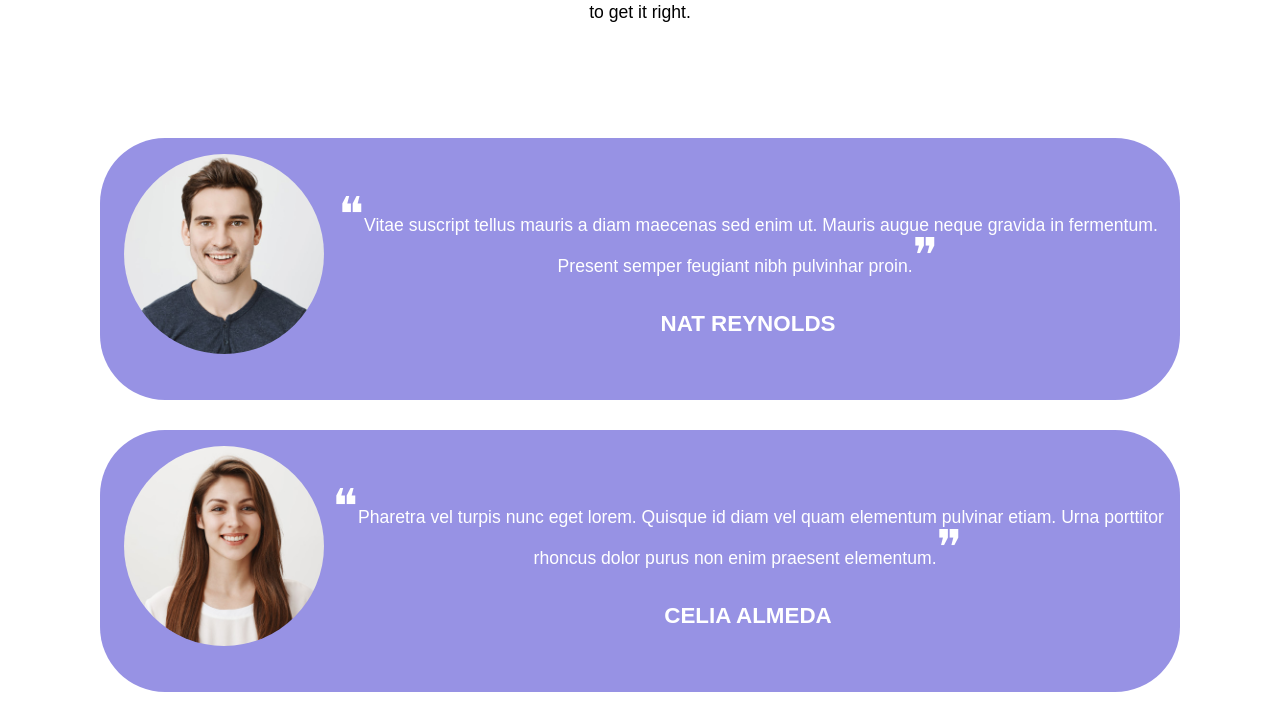
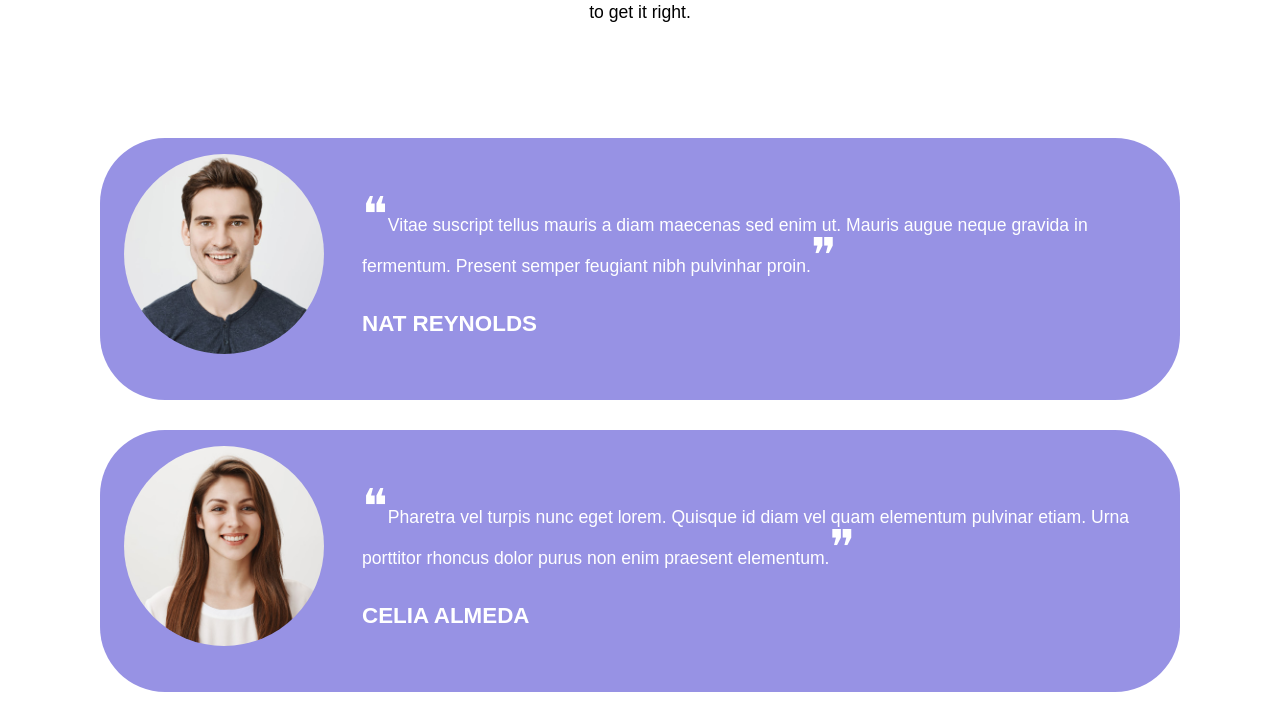
Before and after one commit to BrunoCanini/htmlcss-responsive-layout, a plain HTML site: page index2.html in a window 1280 px wide. Shown: the part 2460-3181 px from the top of the page. Drawn offline with Linux system fonts and the light colour scheme.

Commit message:
section3 desktop

```diff
--- a/style2.css
+++ b/style2.css
@@ -405,6 +405,19 @@ nav{
     }
 }
 
+@media screen and (min-width: 993px) {
+
+    .box3{
+        text-align: start;
+    }
+
+    .testimonalInfo{
+        padding: 30px;
+    }
+
+
+}
+
 /* section4 */
 
 .gridSection4{
```
